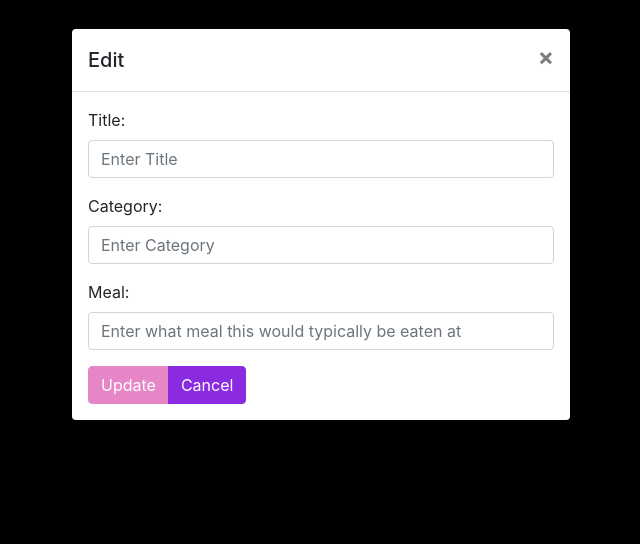
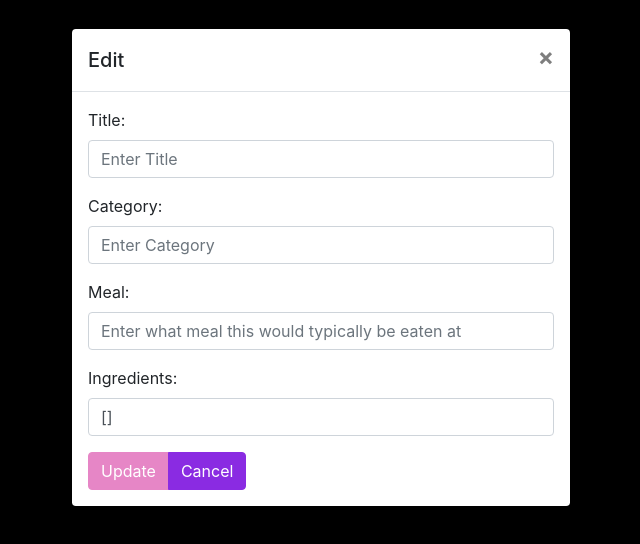
Before and after one commit to ashbwil/RecipeWebApp, a Vue app in the folder client/: page /Recipes in a window 1280 px wide. Both pictures are taken after a click on the button "Edit". Shown: the top 544 px of the page, without its empty margins (319-959 px from the left). Built offline with nearby package versions, Linux system fonts and the light colour scheme; no server answers.

Commit message:
ingredient input kinda works. JS is working

```diff
--- a/client/src/components/RecipePages.vue
+++ b/client/src/components/RecipePages.vue
@@ -77,6 +77,16 @@
                         placeholder="Enter which meal this is typically eaten at">
           </b-form-input>
         </b-form-group>
+       <b-form-group id="form-ingredient-group"
+                  label="Ingredients:"
+                  label-for="form-ingredients-input">
+          <b-form-input id="form-ingredients-input"
+                        type="text"
+                        v-model="addRecipeForm.ingredients"
+                        required
+                        placeholder="Enter Ingredients">
+          </b-form-input>
+    </b-form-group>
     <b-button type="submit" variant="primary">Submit</b-button>
     </b-form>
   </b-modal>
@@ -114,6 +124,16 @@
                     required
                     placeholder="Enter what meal this would typically be eaten at">
       </b-form-input>
+    </b-form-group>
+    <b-form-group id="form-ingredients-edit-group"
+                  label="Ingredients:"
+                  label-for="form-ingredients-edit-input">
+        <b-form-input id="form-ingredients-edit-input"
+                      type="text"
+                      v-model="editForm.ingredients"
+                      required
+                      placeholder="Enter Ingredients">
+        </b-form-input>
     </b-form-group>
     <b-button-group>
       <b-button type="submit" variant="primary">Update</b-button>
@@ -161,6 +181,7 @@ import Alert from './Alert.vue';
 export default {
   data() {
     return {
+      selectedRecipe: null,
       addedRecipes:[],
       ingredients:[],
       recipes: [{
@@ -168,21 +189,22 @@ export default {
         category:'',
         meal:'',
         added: false,
-        ingredients: '',
+        ingredients: [],
         directions: '',
       }],
       addRecipeForm:{
         title: '',
         category:'',
         meal: '',
+        ingredients: [],
         added: false,
       },
-      selectedRecipe: null,
       editForm:{
         id: '',
         title: '',
         category:'',
         meal: '',
+        ingredients: [],
         added: false,
       },
       message: '',
@@ -291,6 +313,7 @@ export default {
         title: this.editForm.title,
         category: this.editForm.category,
         meal: this.editForm.meal,
+        ingredients: this.editForm.ingredients,
         added,
       };
       this.updateRecipe(payload, this.editForm.id);
@@ -326,11 +349,13 @@ export default {
       this.addRecipeForm.title = '';
       this.addRecipeForm.category = '';
       this.addRecipeForm.meal ='';
+      this.addRecipeForm.ingredients=[];
       this.editForm.id ='';
       this.editForm.title = '';
       this.editForm.category='';
       this.editForm.meal='';
       this.editForm.added = [];
+      this.editform.ingredients = [];
     },
 
     onSubmit(evt){
@@ -342,7 +367,8 @@ export default {
       const payload = {
         title: this.addRecipeForm.title,
         category: this.addRecipeForm.category,
-        meal: this.addRecipeForm.meal
+        meal: this.addRecipeForm.meal,
+        ingredients: this.addRecipeForm.ingredients
       };
           this.addRecipe(payload);
           this.initForm();
```
